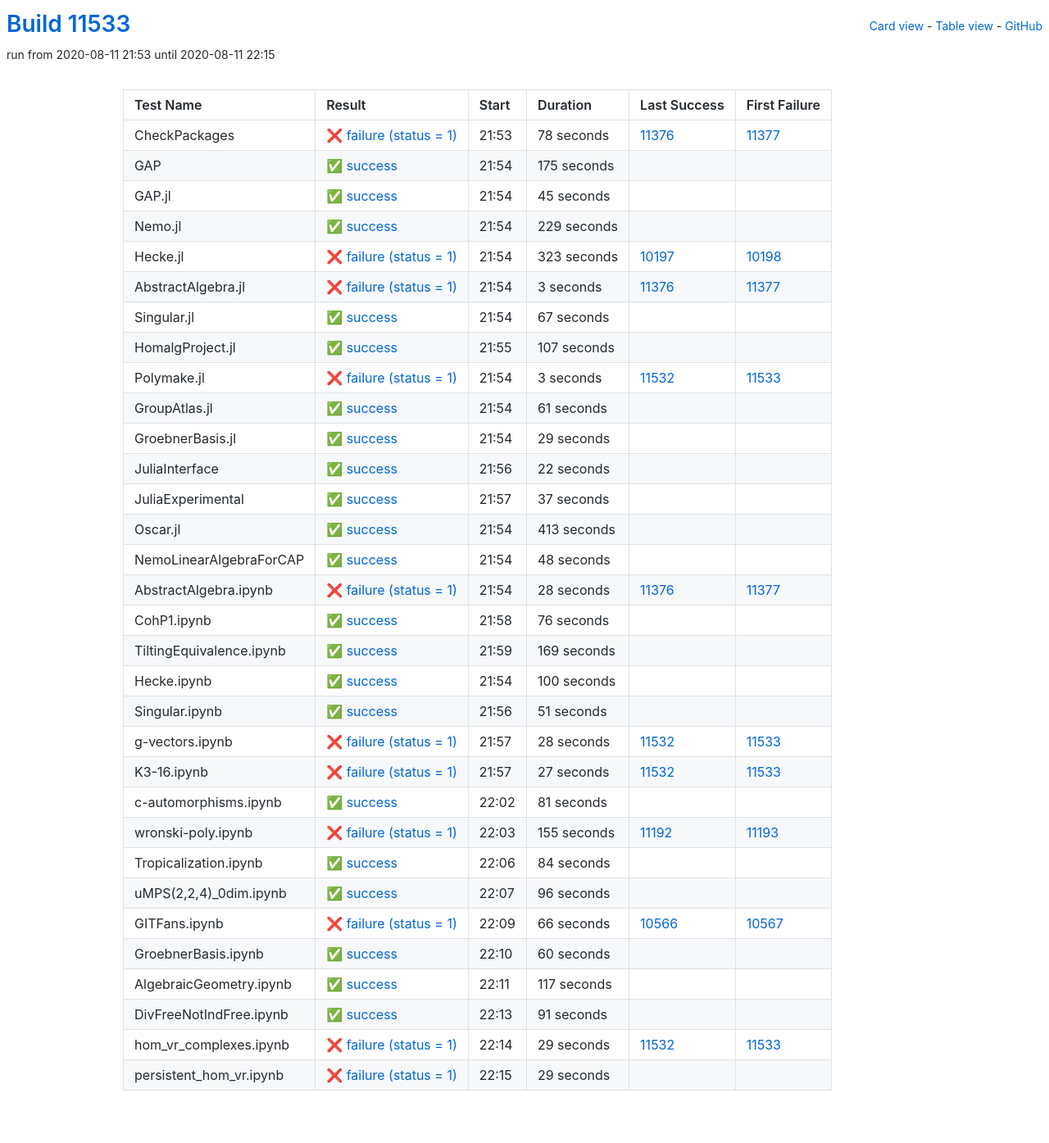
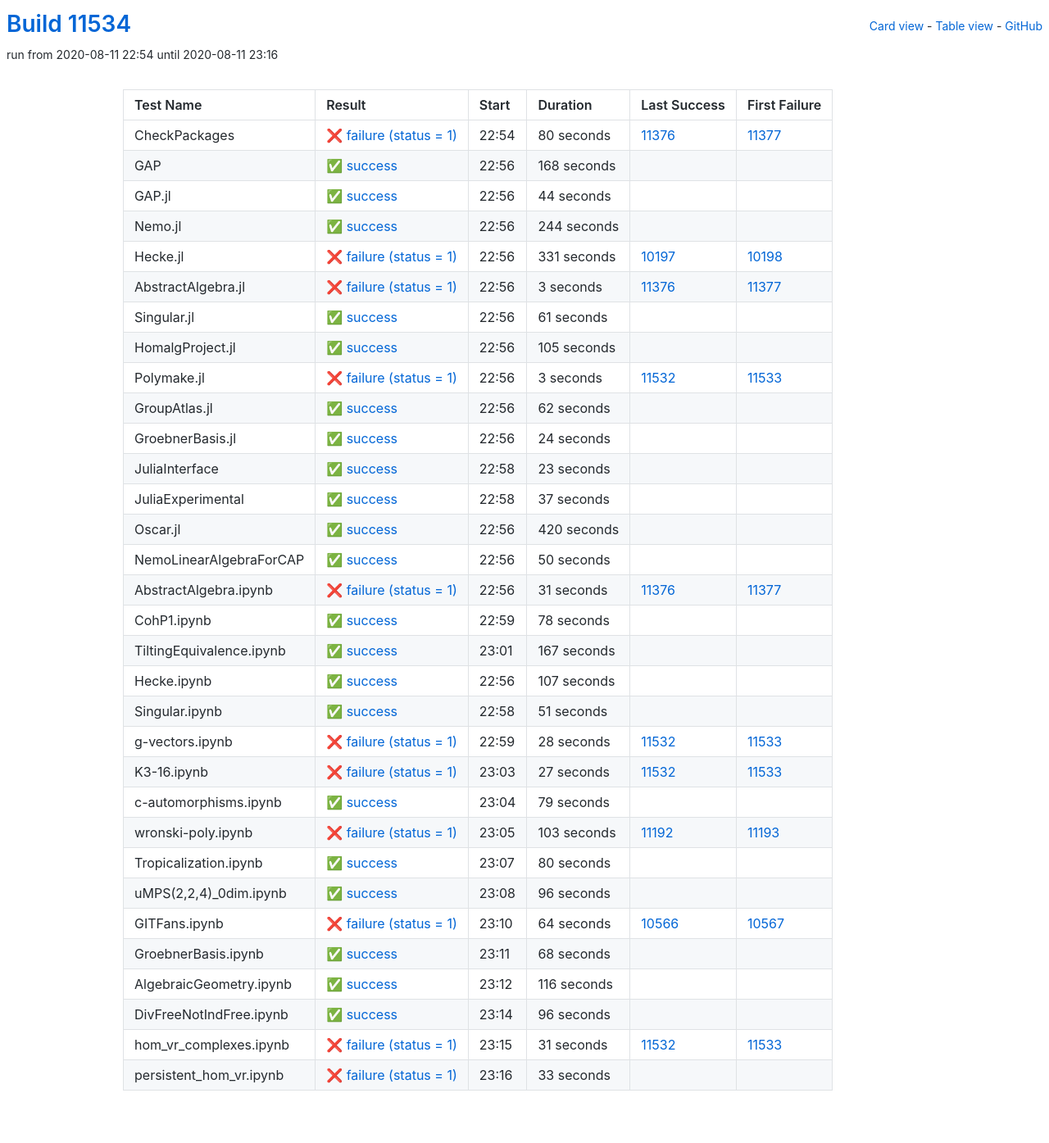
Before and after one commit to oscar-system/oscar-ci-status, a Jekyll site: the page built from table.html, in a window 1280 px wide. Shown: the whole page at 82% size. Built offline with Jekyll 4.4.1, drawn with Linux system fonts in a browser that asks for light colours.

Commit message:
Build #11534

```diff
--- a/_data/ci.yml
+++ b/_data/ci.yml
@@ -1,6 +1,6 @@
 ---
-build: 11533
-build_url: https://oscarci.mathematik.uni-kl.de/job/oscar/11533/
+build: 11534
+build_url: https://oscarci.mathematik.uni-kl.de/job/oscar/11534/
 job: oscar
 organization: oscar-system
 repo: oscar-ci-status
@@ -8,68 +8,68 @@
 tests:
 - name: CheckPackages
   id: checkpackages
-  log: https://oscarci.mathematik.uni-kl.de/job/oscar/11533/artifact/logs/build-11533/CheckPackages.log
-  start: 2020-08-11 21:53
+  log: https://oscarci.mathematik.uni-kl.de/job/oscar/11534/artifact/logs/build-11534/CheckPackages.log
+  start: 2020-08-11 22:54
   success: false
   exitcode: 1
   status: failure
-  duration: 78
+  duration: 80
   last_success: 11376
   last_success_url: https://oscarci.mathematik.uni-kl.de/job/oscar/11376/
   first_failure: 11377
   first_failure_url: https://oscarci.mathematik.uni-kl.de/job/oscar/11377/
 - name: GAP
   id: gap
-  log: https://oscarci.mathematik.uni-kl.de/job/oscar/11533/artifact/logs/build-11533/GAP.log
-  start: 2020-08-11 21:54
+  log: https://oscarci.mathematik.uni-kl.de/job/oscar/11534/artifact/logs/build-11534/GAP.log
+  start: 2020-08-11 22:56
   success: true
   exitcode: 0
   status: success
-  duration: 175
+  duration: 168
   last_success: false
   last_success_url:
   first_failure: false
   first_failure_url:
 - name: GAP.jl
   id: gap-jl
-  log: https://oscarci.mathematik.uni-kl.de/job/oscar/11533/artifact/logs/build-11533/GAP.jl.log
-  start: 2020-08-11 21:54
+  log: https://oscarci.mathematik.uni-kl.de/job/oscar/11534/artifact/logs/build-11534/GAP.jl.log
+  start: 2020-08-11 22:56
   success: true
   exitcode: 0
   status: success
-  duration: 45
+  duration: 44
   last_success: false
   last_success_url:
   first_failure: false
   first_failure_url:
 - name: Nemo.jl
   id: nemo-jl
-  log: https://oscarci.mathematik.uni-kl.de/job/oscar/11533/artifact/logs/build-11533/Nemo.jl.log
-  start: 2020-08-11 21:54
+  log: https://oscarci.mathematik.uni-kl.de/job/oscar/11534/artifact/logs/build-11534/Nemo.jl.log
+  start: 2020-08-11 22:56
   success: true
   exitcode: 0
   status: success
-  duration: 229
+  duration: 244
   last_success: false
   last_success_url:
   first_failure: false
   first_failure_url:
 - name: Hecke.jl
   id: hecke-jl
-  log: https://oscarci.mathematik.uni-kl.de/job/oscar/11533/artifact/logs/build-11533/Hecke.jl.log
-  start: 2020-08-11 21:54
+  log: https://oscarci.mathematik.uni-kl.de/job/oscar/11534/artifact/logs/build-11534/Hecke.jl.log
+  start: 2020-08-11 22:56
   success: false
   exitcode: 1
   status: failure
-  duration: 323
+  duration: 331
   last_success: 10197
   last_success_url: https://oscarci.mathematik.uni-kl.de/job/oscar/10197/
   first_failure: 10198
   first_failure_url: https://oscarci.mathematik.uni-kl.de/job/oscar/10198/
 - name: AbstractAlgebra.jl
   id: abstractalgebra-jl
-  log: https://oscarci.mathematik.uni-kl.de/job/oscar/11533/artifact/logs/build-11533/AbstractAlgebra.jl.log
-  start: 2020-08-11 21:54
+  log: https://oscarci.mathematik.uni-kl.de/job/oscar/11534/artifact/logs/build-11534/AbstractAlgebra.jl.log
+  start: 2020-08-11 22:56
   success: false
   exitcode: 1
   status: failure
@@ -80,32 +80,32 @@
   first_failure_url: https://oscarci.mathematik.uni-kl.de/job/oscar/11377/
 - name: Singular.jl
   id: singular-jl
-  log: https://oscarci.mathematik.uni-kl.de/job/oscar/11533/artifact/logs/build-11533/Singular.jl.log
-  start: 2020-08-11 21:54
+  log: https://oscarci.mathematik.uni-kl.de/job/oscar/11534/artifact/logs/build-11534/Singular.jl.log
+  start: 2020-08-11 22:56
   success: true
   exitcode: 0
   status: success
-  duration: 67
+  duration: 61
   last_success: false
   last_success_url:
   first_failure: false
   first_failure_url:
 - name: HomalgProject.jl
   id: homalgproject-jl
-  log: https://oscarci.mathematik.uni-kl.de/job/oscar/11533/artifact/logs/build-11533/HomalgProject.jl.log
-  start: 2020-08-11 21:55
+  log: https://oscarci.mathematik.uni-kl.de/job/oscar/11534/artifact/logs/build-11534/HomalgProject.jl.log
+  start: 2020-08-11 22:56
   success: true
   exitcode: 0
   status: success
-  duration: 107
+  duration: 105
   last_success: false
   last_success_url:
   first_failure: false
   first_failure_url:
 - name: Polymake.jl
   id: polymake-jl
-  log: https://oscarci.mathematik.uni-kl.de/job/oscar/11533/artifact/logs/build-11533/Polymake.jl.log
-  start: 2020-08-11 21:54
+  log: https://oscarci.mathematik.uni-kl.de/job/oscar/11534/artifact/logs/build-11534/Polymake.jl.log
+  start: 2020-08-11 22:56
   success: false
   exitcode: 1
   status: failure
@@ -116,44 +116,44 @@
   first_failure_url: https://oscarci.mathematik.uni-kl.de/job/oscar/11533/
 - name: GroupAtlas.jl
   id: groupatlas-jl
-  log: https://oscarci.mathematik.uni-kl.de/job/oscar/11533/artifact/logs/build-11533/GroupAtlas.jl.log
-  start: 2020-08-11 21:54
+  log: https://oscarci.mathematik.uni-kl.de/job/oscar/11534/artifact/logs/build-11534/GroupAtlas.jl.log
+  start: 2020-08-11 22:56
   success: true
   exitcode: 0
   status: success
-  duration: 61
+  duration: 62
   last_success: false
   last_success_url:
   first_failure: false
   first_failure_url:
 - name: GroebnerBasis.jl
   id: groebnerbasis-jl
-  log: https://oscarci.mathematik.uni-kl.de/job/oscar/11533/artifact/logs/build-11533/GroebnerBasis.jl.log
-  start: 2020-08-11 21:54
+  log: https://oscarci.mathematik.uni-kl.de/job/oscar/11534/artifact/logs/build-11534/GroebnerBasis.jl.log
+  start: 2020-08-11 22:56
   success: true
   exitcode: 0
   status: success
-  duration: 29
+  duration: 24
   last_success: false
   last_success_url:
   first_failure: false
   first_failure_url:
 - name: JuliaInterface
   id: juliainterface
-  log: https://oscarci.mathematik.uni-kl.de/job/oscar/11533/artifact/logs/build-11533/JuliaInterface.log
-  start: 2020-08-11 21:56
+  log: https://oscarci.mathematik.uni-kl.de/job/oscar/11534/artifact/logs/build-11534/JuliaInterface.log
+  start: 2020-08-11 22:58
   success: true
   exitcode: 0
   status: success
-  duration: 22
+  duration: 23
   last_success: false
   last_success_url:
   first_failure: false
   first_failure_url:
 - name: JuliaExperimental
   id: juliaexperimental
-  log: https://oscarci.mathematik.uni-kl.de/job/oscar/11533/artifact/logs/build-11533/JuliaExperimental.log
-  start: 2020-08-11 21:57
+  log: https://oscarci.mathematik.uni-kl.de/job/oscar/11534/artifact/logs/build-11534/JuliaExperimental.log
+  start: 2020-08-11 22:58
   success: true
   exitcode: 0
   status: success
@@ -164,80 +164,80 @@
   first_failure_url:
 - name: Oscar.jl
   id: oscar-jl
-  log: https://oscarci.mathematik.uni-kl.de/job/oscar/11533/artifact/logs/build-11533/Oscar.jl.log
-  start: 2020-08-11 21:54
+  log: https://oscarci.mathematik.uni-kl.de/job/oscar/11534/artifact/logs/build-11534/Oscar.jl.log
+  start: 2020-08-11 22:56
   success: true
   exitcode: 0
   status: success
-  duration: 413
+  duration: 420
   last_success: false
   last_success_url:
   first_failure: false
   first_failure_url:
 - name: NemoLinearAlgebraForCAP
   id: nemolinearalgebraforcap
-  log: https://oscarci.mathematik.uni-kl.de/job/oscar/11533/artifact/logs/build-11533/NemoLinearAlgebraForCAP.log
-  start: 2020-08-11 21:54
+  log: https://oscarci.mathematik.uni-kl.de/job/oscar/11534/artifact/logs/build-11534/NemoLinearAlgebraForCAP.log
+  start: 2020-08-11 22:56
   success: true
   exitcode: 0
   status: success
-  duration: 48
+  duration: 50
   last_success: false
   last_success_url:
   first_failure: false
   first_failure_url:
 - name: AbstractAlgebra.ipynb
   id: abstractalgebra-ipynb
-  log: https://oscarci.mathematik.uni-kl.de/job/oscar/11533/artifact/logs/build-11533/AbstractAlgebra.ipynb.log
-  start: 2020-08-11 21:54
+  log: https://oscarci.mathematik.uni-kl.de/job/oscar/11534/artifact/logs/build-11534/AbstractAlgebra.ipynb.log
+  start: 2020-08-11 22:56
   success: false
   exitcode: 1
   status: failure
-  duration: 28
+  duration: 31
   last_success: 11376
   last_success_url: https://oscarci.mathematik.uni-kl.de/job/oscar/11376/
   first_failure: 11377
   first_failure_url: https://oscarci.mathematik.uni-kl.de/job/oscar/11377/
 - name: CohP1.ipynb
   id: cohp1-ipynb
-  log: https://oscarci.mathematik.uni-kl.de/job/oscar/11533/artifact/logs/build-11533/CohP1.ipynb.log
-  start: 2020-08-11 21:58
+  log: https://oscarci.mathematik.uni-kl.de/job/oscar/11534/artifact/logs/build-11534/CohP1.ipynb.log
+  start: 2020-08-11 22:59
   success: true
   exitcode: 0
   status: success
-  duration: 76
+  duration: 78
   last_success: false
   last_success_url:
   first_failure: false
   first_failure_url:
 - name: TiltingEquivalence.ipynb
   id: tiltingequivalence-ipynb
-  log: https://oscarci.mathematik.uni-kl.de/job/oscar/11533/artifact/logs/build-11533/TiltingEquivalence.ipynb.log
-  start: 2020-08-11 21:59
+  log: https://oscarci.mathematik.uni-kl.de/job/oscar/11534/artifact/logs/build-11534/TiltingEquivalence.ipynb.log
+  start: 2020-08-11 23:01
   success: true
   exitcode: 0
   status: success
-  duration: 169
+  duration: 167
   last_success: false
   last_success_url:
   first_failure: false
   first_failure_url:
 - name: Hecke.ipynb
   id: hecke-ipynb
-  log: https://oscarci.mathematik.uni-kl.de/job/oscar/11533/artifact/logs/build-11533/Hecke.ipynb.log
-  start: 2020-08-11 21:54
+  log: https://oscarci.mathematik.uni-kl.de/job/oscar/11534/artifact/logs/build-11534/Hecke.ipynb.log
+  start: 2020-08-11 22:56
   success: true
   exitcode: 0
   status: success
-  duration: 100
+  duration: 107
   last_success: false
   last_success_url:
   first_failure: false
   first_failure_url:
 - name: Singular.ipynb
   id: singular-ipynb
-  log: https://oscarci.mathematik.uni-kl.de/job/oscar/11533/artifact/logs/build-11533/Singular.ipynb.log
-  start: 2020-08-11 21:56
+  log: https://oscarci.mathematik.uni-kl.de/job/oscar/11534/artifact/logs/build-11534/Singular.ipynb.log
+  start: 2020-08-11 22:58
   success: true
   exitcode: 0
   status: success
@@ -248,8 +248,8 @@
   first_failure_url:
 - name: g-vectors.ipynb
   id: g-vectors-ipynb
-  log: https://oscarci.mathematik.uni-kl.de/job/oscar/11533/artifact/logs/build-11533/g-vectors.ipynb.log
-  start: 2020-08-11 21:57
+  log: https://oscarci.mathematik.uni-kl.de/job/oscar/11534/artifact/logs/build-11534/g-vectors.ipynb.log
+  start: 2020-08-11 22:59
   success: false
   exitcode: 1
   status: failure
@@ -260,8 +260,8 @@
   first_failure_url: https://oscarci.mathematik.uni-kl.de/job/oscar/11533/
 - name: K3-16.ipynb
   id: k3-16-ipynb
-  log: https://oscarci.mathematik.uni-kl.de/job/oscar/11533/artifact/logs/build-11533/K3-16.ipynb.log
-  start: 2020-08-11 21:57
+  log: https://oscarci.mathematik.uni-kl.de/job/oscar/11534/artifact/logs/build-11534/K3-16.ipynb.log
+  start: 2020-08-11 23:03
   success: false
   exitcode: 1
   status: failure
@@ -272,44 +272,44 @@
   first_failure_url: https://oscarci.mathematik.uni-kl.de/job/oscar/11533/
 - name: c-automorphisms.ipynb
   id: c-automorphisms-ipynb
-  log: https://oscarci.mathematik.uni-kl.de/job/oscar/11533/artifact/logs/build-11533/c-automorphisms.ipynb.log
-  start: 2020-08-11 22:02
+  log: https://oscarci.mathematik.uni-kl.de/job/oscar/11534/artifact/logs/build-11534/c-automorphisms.ipynb.log
+  start: 2020-08-11 23:04
   success: true
   exitcode: 0
   status: success
-  duration: 81
+  duration: 79
   last_success: false
   last_success_url:
   first_failure: false
   first_failure_url:
 - name: wronski-poly.ipynb
   id: wronski-poly-ipynb
-  log: https://oscarci.mathematik.uni-kl.de/job/oscar/11533/artifact/logs/build-11533/wronski-poly.ipynb.log
-  start: 2020-08-11 22:03
+  log: https://oscarci.mathematik.uni-kl.de/job/oscar/11534/artifact/logs/build-11534/wronski-poly.ipynb.log
+  start: 2020-08-11 23:05
   success: false
   exitcode: 1
   status: failure
-  duration: 155
+  duration: 103
   last_success: 11192
   last_success_url: https://oscarci.mathematik.uni-kl.de/job/oscar/11192/
   first_failure: 11193
   first_failure_url: https://oscarci.mathematik.uni-kl.de/job/oscar/11193/
 - name: Tropicalization.ipynb
   id: tropicalization-ipynb
-  log: https://oscarci.mathematik.uni-kl.de/job/oscar/11533/artifact/logs/build-11533/Tropicalization.ipynb.log
-  start: 2020-08-11 22:06
+  log: https://oscarci.mathematik.uni-kl.de/job/oscar/11534/artifact/logs/build-11534/Tropicalization.ipynb.log
+  start: 2020-08-11 23:07
   success: true
   exitcode: 0
   status: success
-  duration: 84
+  duration: 80
   last_success: false
   last_success_url:
   first_failure: false
   first_failure_url:
 - name: uMPS(2,2,4)_0dim.ipynb
   id: umps-2-2-4-0dim-ipynb
-  log: https://oscarci.mathematik.uni-kl.de/job/oscar/11533/artifact/logs/build-11533/uMPS-2-2-4-_0dim.ipynb.log
-  start: 2020-08-11 22:07
+  log: https://oscarci.mathematik.uni-kl.de/job/oscar/11534/artifact/logs/build-11534/uMPS-2-2-4-_0dim.ipynb.log
+  start: 2020-08-11 23:08
   success: true
   exitcode: 0
   status: success
@@ -320,72 +320,72 @@
   first_failure_url:
 - name: GITFans.ipynb
   id: gitfans-ipynb
-  log: https://oscarci.mathematik.uni-kl.de/job/oscar/11533/artifact/logs/build-11533/GITFans.ipynb.log
-  start: 2020-08-11 22:09
+  log: https://oscarci.mathematik.uni-kl.de/job/oscar/11534/artifact/logs/build-11534/GITFans.ipynb.log
+  start: 2020-08-11 23:10
   success: false
   exitcode: 1
   status: failure
-  duration: 66
+  duration: 64
   last_success: 10566
   last_success_url: https://oscarci.mathematik.uni-kl.de/job/oscar/10566/
   first_failure: 10567
   first_failure_url: https://oscarci.mathematik.uni-kl.de/job/oscar/10567/
 - name: GroebnerBasis.ipynb
   id: groebnerbasis-ipynb
-  log: https://oscarci.mathematik.uni-kl.de/job/oscar/11533/artifact/logs/build-11533/GroebnerBasis.ipynb.log
-  start: 2020-08-11 22:10
+  log: https://oscarci.mathematik.uni-kl.de/job/oscar/11534/artifact/logs/build-11534/GroebnerBasis.ipynb.log
+  start: 2020-08-11 23:11
   success: true
   exitcode: 0
   status: success
-  duration: 60
+  duration: 68
   last_success: false
   last_success_url:
   first_failure: false
   first_failure_url:
 - name: AlgebraicGeometry.ipynb
   id: algebraicgeometry-ipynb
-  log: https://oscarci.mathematik.uni-kl.de/job/oscar/11533/artifact/logs/build-11533/AlgebraicGeometry.ipynb.log
-  start: 2020-08-11 22:11
+  log: https://oscarci.mathematik.uni-kl.de/job/oscar/11534/artifact/logs/build-11534/AlgebraicGeometry.ipynb.log
+  start: 2020-08-11 23:12
   success: true
   exitcode: 0
   status: success
-  duration: 117
+  duration: 116
   last_success: false
   last_success_url:
   first_failure: false
   first_failure_url:
 - name: DivFreeNotIndFree.ipynb
   id: divfreenotindfree-ipynb
-  log: https://oscarci.mathematik.uni-kl.de/job/oscar/11533/artifact/logs/build-11533/DivFreeNotIndFree.ipynb.log
-  start: 2020-08-11 22:13
+  log: https://oscarci.mathematik.uni-kl.de/job/oscar/11534/artifact/logs/build-11534/DivFreeNotIndFree.ipynb.log
+  start: 2020-08-11 23:14
   success: true
   exitcode: 0
   status: success
-  duration: 91
+  duration: 96
   last_success: false
   last_success_url:
   first_failure: false
   first_failure_url:
 - name: hom_vr_complexes.ipynb
   id: hom-vr-complexes-ipynb
-  log: https://oscarci.mathematik.uni-kl.de/job/oscar/11533/artifact/logs/build-11533/hom_vr_complexes.ipynb.log
-  start: 2020-08-11 22:14
+  log: https://oscarci.mathematik.uni-kl.de/job/oscar/11534/artifact/logs/build-11534/hom_vr_complexes.ipynb.log
+  start: 2020-08-11 23:15
   success: false
   exitcode: 1
   status: failure
-  duration: 29
+  duration: 31
   last_success: 11532
   last_success_url: https://oscarci.mathematik.uni-kl.de/job/oscar/11532/
   first_failure: 11533
   first_failure_url: https://oscarci.mathematik.uni-kl.de/job/oscar/11533/
 - name: persistent_hom_vr.ipynb
   id: persistent-hom-vr-ipynb
-  log: https://oscarci.mathematik.uni-kl.de/job/oscar/11533/artifact/logs/build-11533/persistent_hom_vr.ipynb.log
-  start: 2020-08-11 22:15
+  log: https://oscarci.mathematik.uni-kl.de/job/oscar/11534/artifact/logs/build-11534/persistent_hom_vr.ipynb.log
+  start: 2020-08-11 23:16
   success: false
   exitcode: 1
   status: failure
-  duration: 29
+  duration: 33
   last_success: false
   last_success_url:
   first_failure: false
```
Also changed, not shown: README.md.
